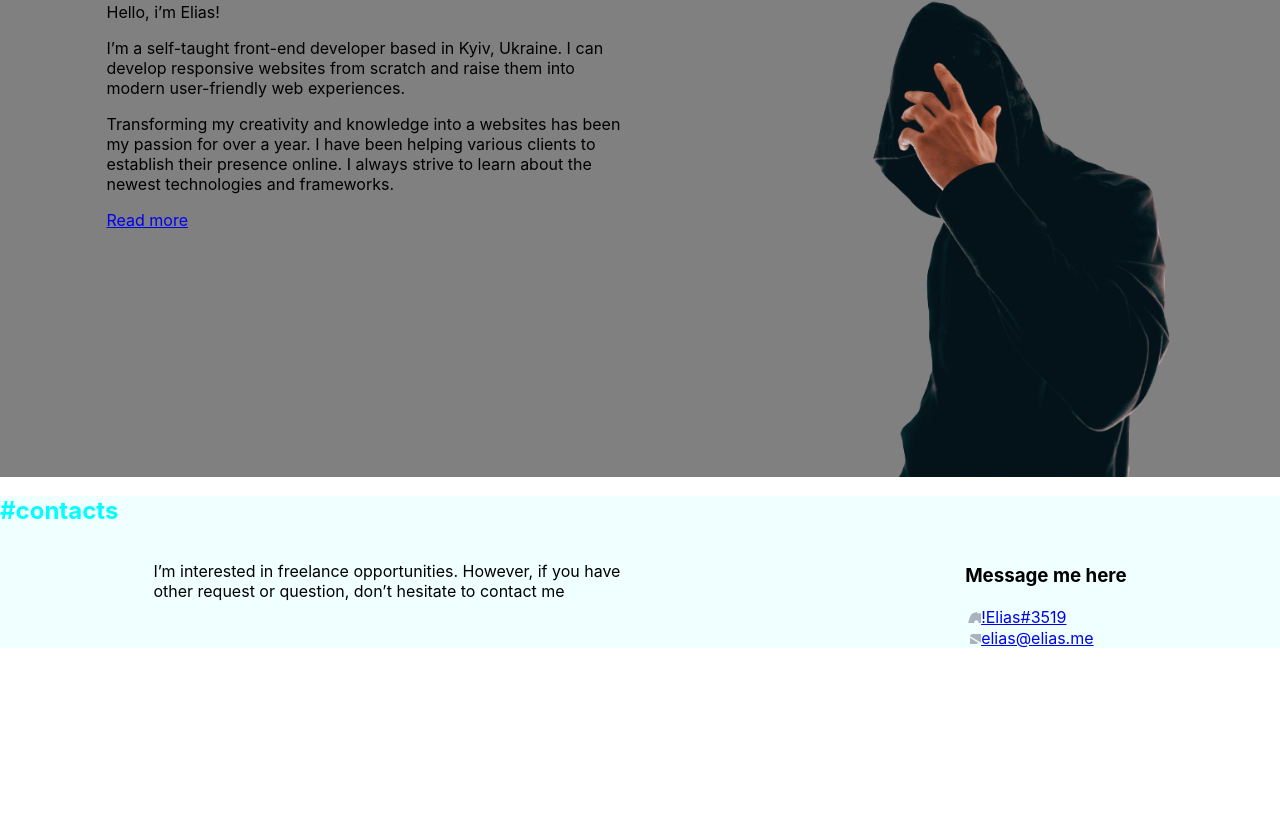
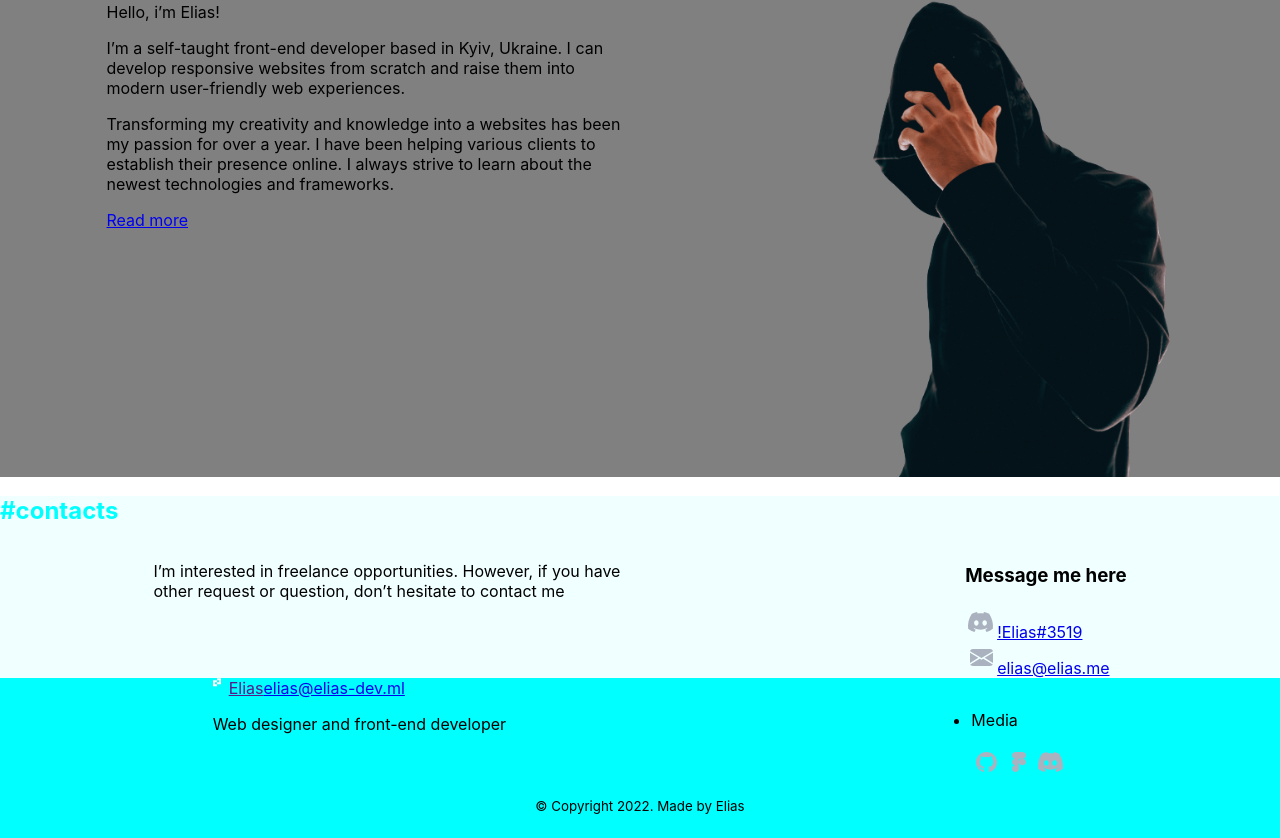
Before and after one commit to vitaly1234567890/MyPortfolio, a React app: page / in a window 1280 px wide. Shown: the part 1400-2238 px from the top of the page. Before the commit the page ends 2048 px from the top, so only its background shows below. Built offline with nearby package versions, Linux system fonts and the light colour scheme.

Commit message:
Add Footer

```diff
--- a/src/App.tsx
+++ b/src/App.tsx
@@ -5,6 +5,7 @@ import {Skills} from "./layout/sections/skills/Skills";
 import {Projects} from "./layout/sections/projects/Projects";
 import {AboutMe} from "./layout/sections/about me/About me";
 import {Contacts} from "./layout/sections/contacts/Contacts";
+import {Footer} from "./layout/footer/Footer";
 
 
 function App() {
@@ -16,6 +17,7 @@ function App() {
             <Skills />
             <AboutMe/>
             <Contacts/>
+            <Footer />
         </div>
     );
 }
--- a/src/components/icon/Icon.tsx
+++ b/src/components/icon/Icon.tsx
@@ -10,7 +10,7 @@ type IconPropstype = {
 
 export const Icon = (props: IconPropstype) => {
     return (
-            <svg width= {props.width || '16'} height={props.height || '17'} viewBox={props.viewBox || "0 0 16 17"} fill="none" xmlns="http://www.w3.org/2000/svg">
+            <svg width= {props.width || '32'} height={props.height || '32'} viewBox={props.viewBox || "0 0 32 32"} fill="none" xmlns="http://www.w3.org/2000/svg">
                 <use xlinkHref={ `${iconsSprite}#${props.iconId}` } />
             </svg>
     );
--- a/src/components/logo/Logo.tsx
+++ b/src/components/logo/Logo.tsx
@@ -4,7 +4,7 @@ import {Icon} from "../icon/Icon";
 export const Logo = () => {
     return (
         <a href="">
-            <Icon iconId={'logo'}/>Elias
+            <Icon iconId={'logo'} width={'16'} height={'16'}/>Elias
         </a>
     );
 };
--- /dev/null
+++ b/src/layout/footer/Footer.tsx
@@ -0,0 +1,72 @@
+import React from 'react';
+import {Logo} from "../../components/logo/Logo";
+import styled from "styled-components";
+import {Icon} from "../../components/icon/Icon";
+import {FlexWrapper} from "../../components/FlexWrapper";
+
+export const Footer = () => {
+    return (
+        <StyledFooter>
+            <Div>
+                <StyledLogo>
+                    <Logo />
+                    <Email href={'#'}>elias@elias-dev.ml</Email>
+                    <MyProf>Web designer and front-end developer</MyProf>
+                </StyledLogo>
+
+                <MediaList>
+                    <MediaItem>
+                        <MediaIcon>
+                            <p>Media</p>
+                            <Icon iconId={'github'}/>
+                            <Icon iconId={'figma'}/>
+                            <Icon iconId={'discord'}/>
+                        </MediaIcon>
+                    </MediaItem>
+                </MediaList>
+            </Div>
+
+            <Copyright>© Copyright 2022. Made by Elias</Copyright>
+        </StyledFooter>
+    );
+};
+
+const StyledFooter = styled.footer`
+    background-color: aqua;
+  min-height: 20vh;
+
+`
+
+const Email = styled.a`
+
+`
+const MyProf = styled.p`
+
+`
+
+const MediaList = styled.ul`
+
+`
+
+const MediaItem = styled.li`
+
+`
+
+const MediaIcon = styled.a`
+
+`
+
+const Copyright = styled.small`
+  display: flex;
+    justify-content: center;
+
+`
+const StyledLogo = styled.div`
+
+
+`
+
+const Div = styled.div`
+    display: flex;
+  justify-content: space-around;
+`
```
